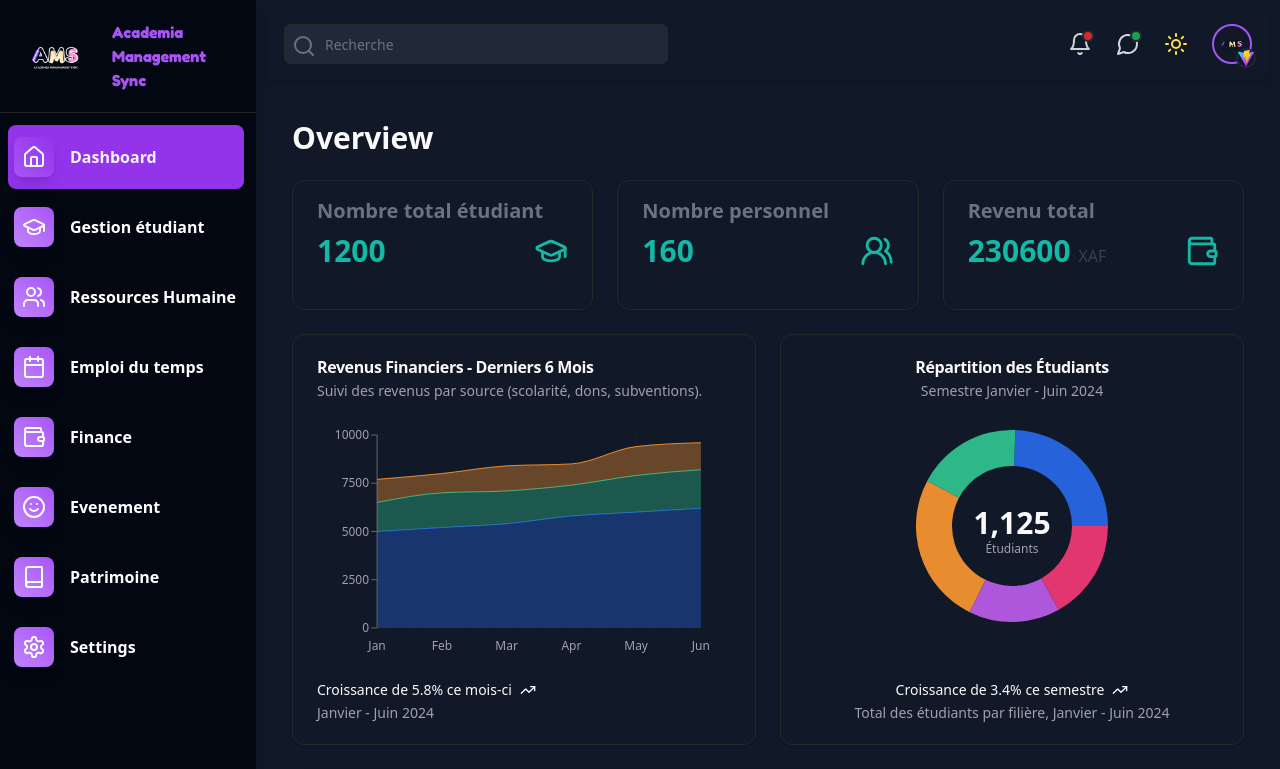
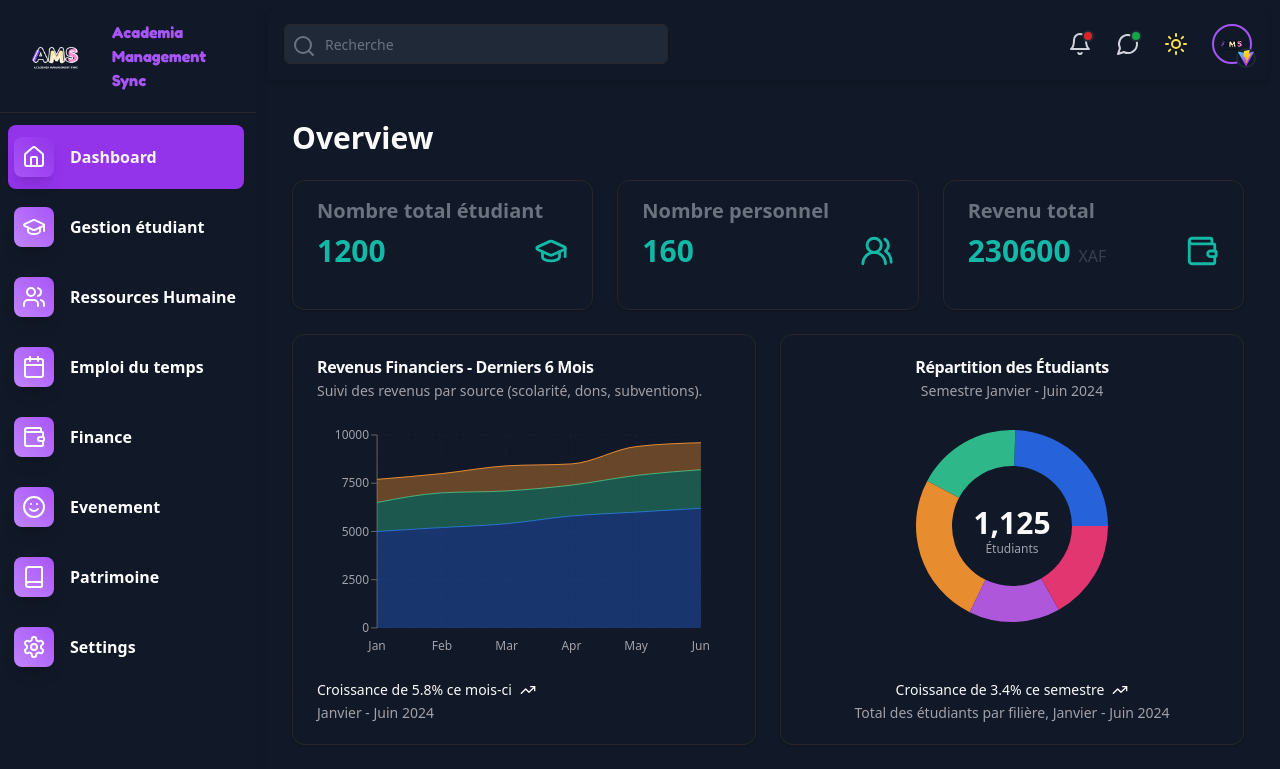
Before and after one commit to AureDulvresse/app.ams.io, a React (Vite) app: page / in a window 1280 px wide. Shown: the top 769 px of the page. Built offline with nearby package versions, Linux system fonts and the light colour scheme.

Commit message:
Update sidebar.tsx

```diff
--- a/src/components/partials/sidebar.tsx
+++ b/src/components/partials/sidebar.tsx
@@ -13,7 +13,7 @@ const Sidebar: React.FC = () => {
   const { theme } = useTheme();
 
   return (
-    <div className="fixed top-0 left-0 w-64 h-screen bg-white dark:bg-gray-950 shadow-lg z-50">
+    <div className="fixed top-0 left-0 w-64 h-screen bg-white dark:bg-gray-900 shadow-lg z-50">
       <div className="flex items-center gap-4 border-b p-4">
         <img
           src={theme === "light" ? logo_light : logo_dark}
```
